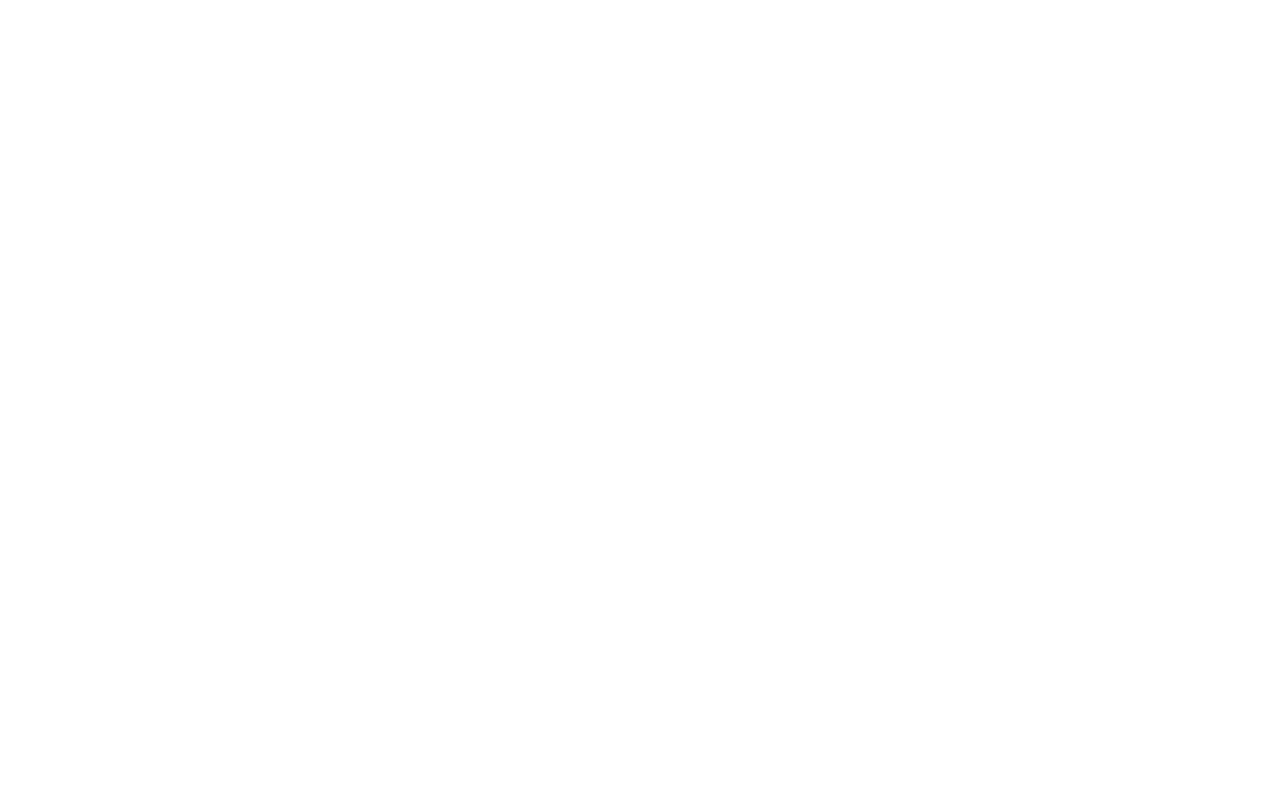
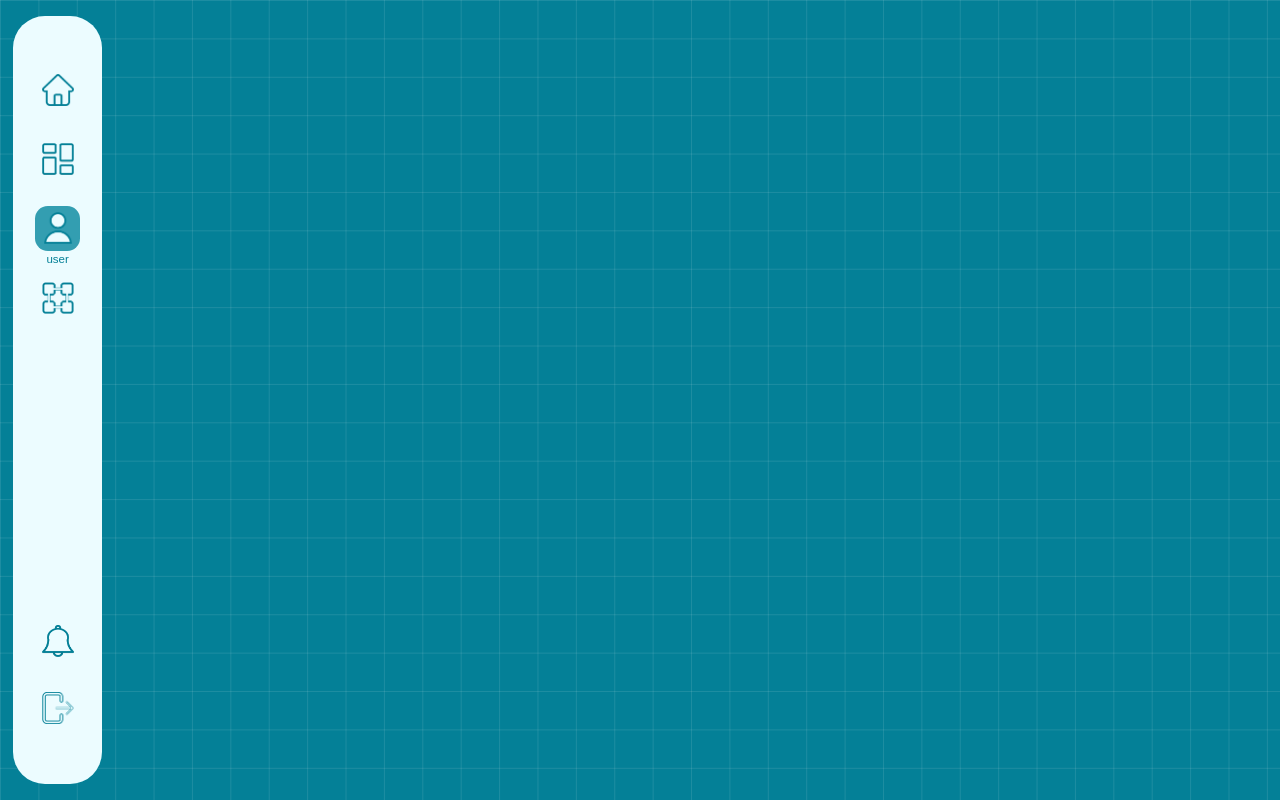
Before and after one commit to NitaCosmin/autobotzi-front, a React (Create React App) app: page /profile in a window 1280 px wide. Before the commit this address had no page. Built offline with nearby package versions, Linux system fonts and the light colour scheme; a web font is replaced by a local one.

Commit message:
Background grid for every page

```diff
--- a/public/index.html
+++ b/public/index.html
@@ -24,7 +24,7 @@
       work correctly both with client-side routing and a non-root public URL.
       Learn how to configure a non-root public URL by running `npm run build`.
     -->
-    <title>React App</title>
+    <title>Team Finder</title>
   </head>
   <body>
     <noscript>You need to enable JavaScript to run this app.</noscript>
--- a/src/App.js
+++ b/src/App.js
@@ -9,6 +9,7 @@
 import Projects from "./JSX/Projects";
 import DepartmentCard from "./JSX/DepartmentCard";
 import AppHome from "./JSX/AppHome";
+import Profile from "./JSX/Profile";
 
 
 function App() {
@@ -22,6 +23,7 @@
          <Route path="/projects" element={<Projects />} />
          <Route path="/departments" element={<DepartmentCard />} />
           <Route path="/apphome" element={<AppHome />} />
+          <Route path="/profile" element={<Profile />} />
 
 
 
--- a/src/CSS/Admin.css
+++ b/src/CSS/Admin.css
@@ -5,11 +5,28 @@
     position: relative;
     background-color: #048097;
     height: 100vh;
+    width: 100vw;
+
     gap:0.1vw
 
 
 
 }
+.AdminContainer::before {
+    content: "";
+    position: absolute;
+    top: 0;
+    left: 0;
+    right: 0;
+    bottom: 0;
+    background-image:
+    linear-gradient(to right, rgba(255, 255, 255, 0.1) 0.1vw, transparent 0.1vw),
+    linear-gradient(to bottom, rgba(255, 255, 255, 0.1) 0.1vw, transparent 0.1vw);
+    background-size: 3vw 3vw; /* Adjust the size of the squares */
+    pointer-events: none;
+    z-index: 0;
+}
+
 .DepList
 {
     display: flex;
--- /dev/null
+++ b/src/CSS/Profile.css
@@ -0,0 +1,25 @@
+.ProfileContainer {
+    display: flex;
+    justify-content: center;
+    align-items: flex-start;
+    position: relative;
+    background-color: #048097;
+    height: 100vh;
+    width: 100vw;
+    gap: 0.1vw;
+}
+
+.ProfileContainer::before {
+    content: "";
+    position: absolute;
+    top: 0;
+    left: 0;
+    right: 0;
+    bottom: 0;
+    background-image:
+    linear-gradient(to right, rgba(255, 255, 255, 0.1) 0.1vw, transparent 0.1vw),
+    linear-gradient(to bottom, rgba(255, 255, 255, 0.1) 0.1vw, transparent 0.1vw);
+    background-size: 3vw 3vw; /* Adjust the size of the squares */
+    pointer-events: none;
+    z-index: 0;
+}
--- a/src/CSS/Projects.css
+++ b/src/CSS/Projects.css
@@ -3,6 +3,20 @@
     height: 100vh;
     width: 100vw;
     background-color: #048097;
+}
+.workspaceProjects::before {
+    content: "";
+    position: absolute;
+    top: 0;
+    left: 0;
+    right: 0;
+    bottom: 0;
+    background-image:
+    linear-gradient(to right, rgba(255, 255, 255, 0.1) 0.1vw, transparent 0.1vw),
+    linear-gradient(to bottom, rgba(255, 255, 255, 0.1) 0.1vw, transparent 0.1vw);
+    background-size: 3vw 3vw; /* Adjust the size of the squares */
+    pointer-events: none;
+    z-index: 0;
 }
 
 .headerProjects{
--- a/src/JSX/Navbar.jsx
+++ b/src/JSX/Navbar.jsx
@@ -42,9 +42,9 @@
             <span className='tooltip'>projects</span>
       </li>
 
-      <li className={location.pathname === '/user' ? 'active' : ''}>
-            <a href="/admin">
-                    <img src={UserIcon} alt='/user' className="MenuIcons" />
+      <li className={location.pathname === '/profile' ? 'active' : ''}>
+            <a href="/profile">
+                    <img src={UserIcon} alt='/profile' className="MenuIcons" />
                 </a>
             <span className='tooltip'>user</span>
       </li>
--- /dev/null
+++ b/src/JSX/Profile.jsx
@@ -0,0 +1,24 @@
+import React, { useState } from "react";
+import "../CSS/Profile.css";
+import PhotoProfile from "../Imagini/PhotoProfile.png";
+import {Link, useLocation } from 'react-router-dom';
+import Navbar from "./Navbar";
+
+
+
+const Profile = () => {
+
+
+
+  return (
+
+    <div className="ProfileContainer">
+      <Navbar/>
+
+    </div>
+
+
+  );
+};
+
+export default Profile;
```
